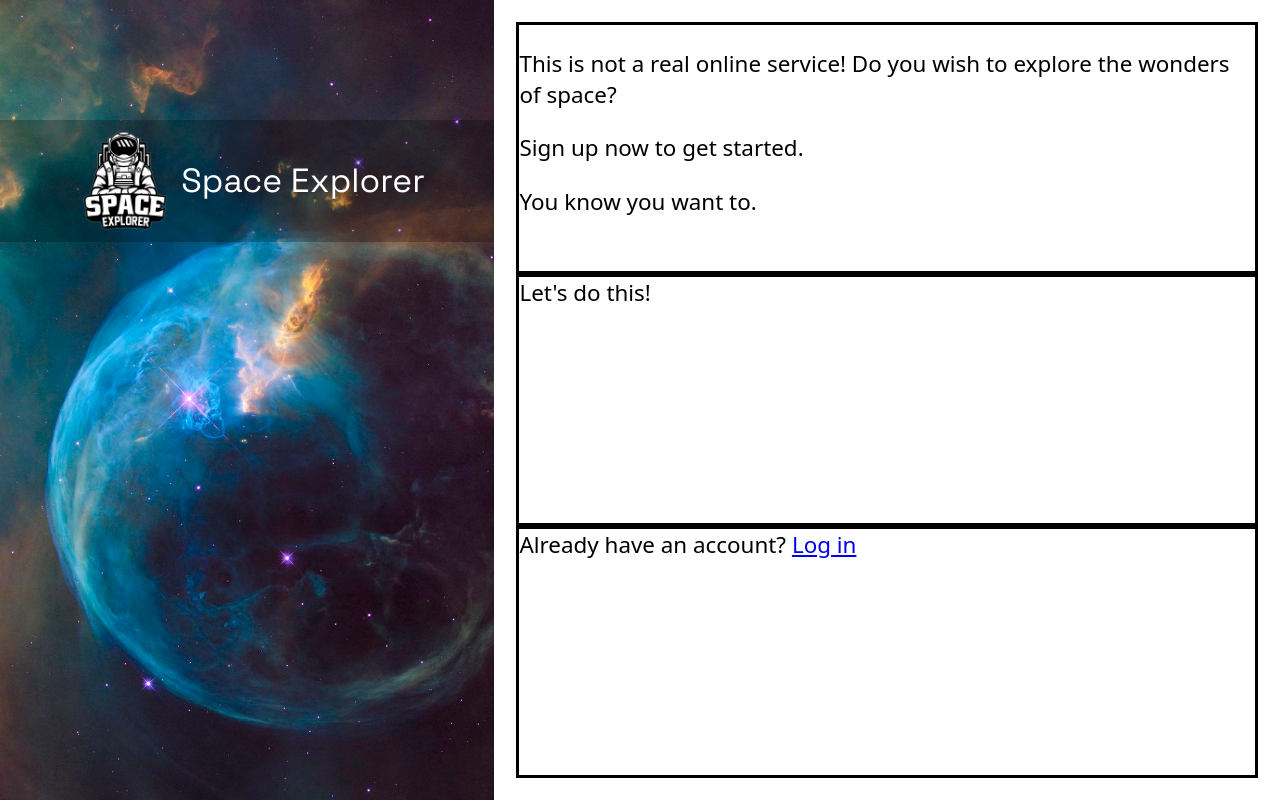
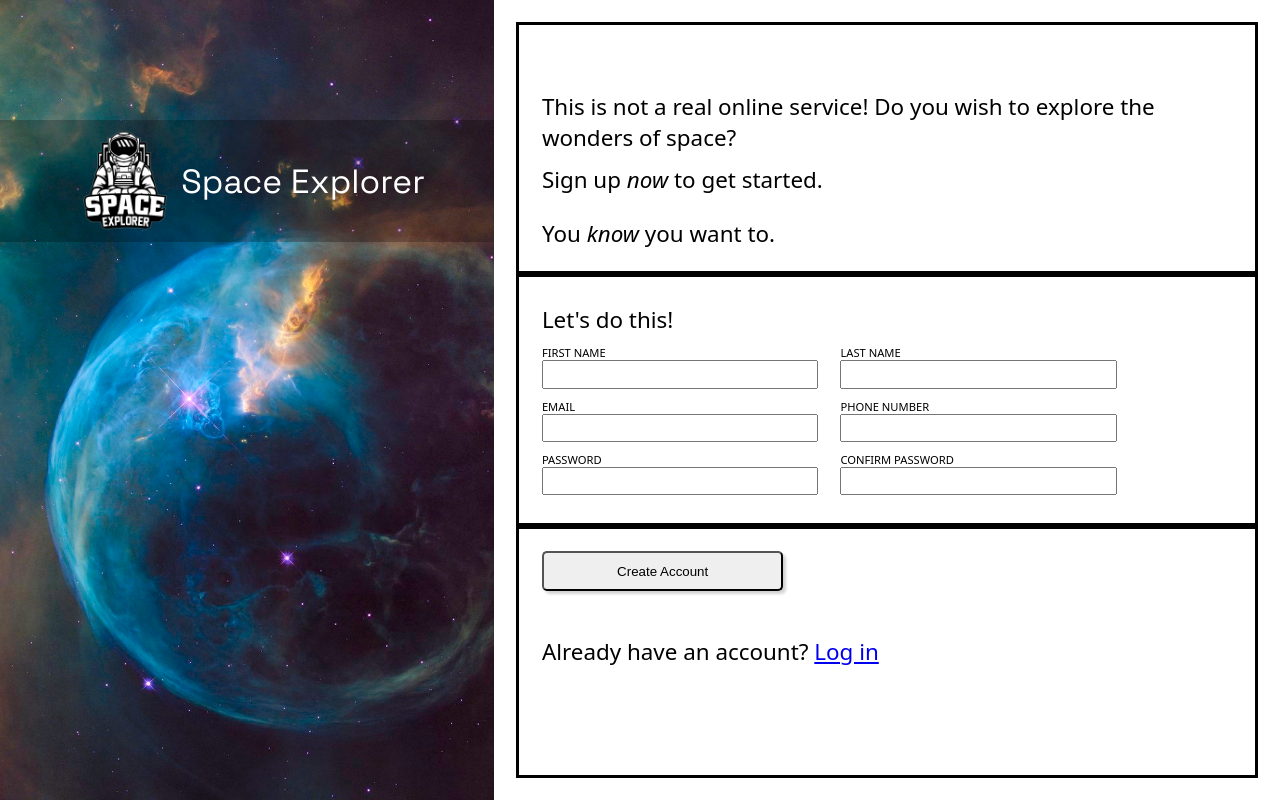
Before and after one commit to danielkurtsawyer/odin-sign-up-form, a plain HTML site: page index.html in a window 1280 px wide. Drawn offline with Linux system fonts and the light colour scheme.

Commit message:
implement content layout

```diff
--- a/index.html
+++ b/index.html
@@ -19,13 +19,50 @@
         <div class="header">
             <p>This is not a real online service! Do you wish to explore the wonders of space?</p>
             <p>Sign up <span class="italics">now</span> to get started.</p>
+            <p></p>
             <p>You <span class="italics">know</span> you want to.</p>
         </div>
         <div class="signup">
-            Let's do this!
+            <span>Let's do this!</span>
+
+            <div class="input-row">
+                <div class="input-item">
+                    <label for="first-name">FIRST NAME</label>
+                    <input type="text" name="first_name" id="first-name">
+                 </div>
+                <div class="input-item">
+                    <label for="last-name">LAST NAME</label>
+                    <input type="text" name="last_name" id="last-name">
+                </div>
+            </div>
+
+            <div class="input-row">
+                <div class="input-item">
+                    <label for="user-email">EMAIL</label>
+                    <input type="email" name="email" id="user-email">
+                 </div>
+                <div class="input-item">
+                    <label for="phone-number">PHONE NUMBER</label>
+                    <input type="number" name="phone_number" id="phone-number">
+                </div>
+            </div>
+
+            <div class="input-row">
+                <div class="input-item">
+                    <label for="user-password">PASSWORD</label>
+                    <input type="password" name="password" id="user-password">
+                 </div>
+                <div class="input-item">
+                    <label for="user-password-confirm">CONFIRM PASSWORD</label>
+                    <input type="number" name="confirm-password" id="user-password-confirm">
+                </div>
+            </div>
+
         </div>
+
         <div class="footer">
-            Already have an account? <a href="#">Log in</a>
+            <button>Create Account</button>
+            <span>Already have an account? <a href="#">Log in</a></span>
         </div>
     </div>
 </body>
--- a/style.css
+++ b/style.css
@@ -1,7 +1,9 @@
 :root{
     font-family: system-ui, "Segoe UI", Roboto, Helvetica, Arial, sans-serif, "Apple Color Emoji", "Segoe UI Emoji", "Segoe UI Symbol";
     font-size: calc(16px + .5vw);
-    line-height: calc(1.1em + 0.5vw);
+}
+p{
+    margin: 0px;
 }
 
 body {
@@ -39,6 +41,10 @@ body {
     padding: 5px;
 }
 
+.italics{
+    font-style: italic;
+}
+
 .content{
     display: flex;
     flex-direction: column;
@@ -47,5 +53,47 @@ body {
 
 .content>div{
     flex: 1;
+    padding: 1rem;
     border: solid black;
 }
+
+.header{
+    display: flex;
+    flex-direction: column;
+    justify-content: end;
+    gap: .5rem
+}
+
+.input-row{
+    display: flex;
+    gap: 1rem;
+}
+.input-item{
+    display: flex;
+    flex-direction: column;
+    width: 40%;
+    font-size: .5rem;
+}
+
+input{
+    height:1rem;
+}
+
+.signup{
+    display: flex;
+    flex-direction: column;
+    justify-content: space-around;
+}
+
+.footer{
+    display: flex;
+    flex-direction: column;
+    gap: 2rem;
+}
+
+button{
+    width:35%;
+    height: 20%;
+    border-radius: 5px;
+    box-shadow: 3px 3px 3px lightgray;
+}
```
